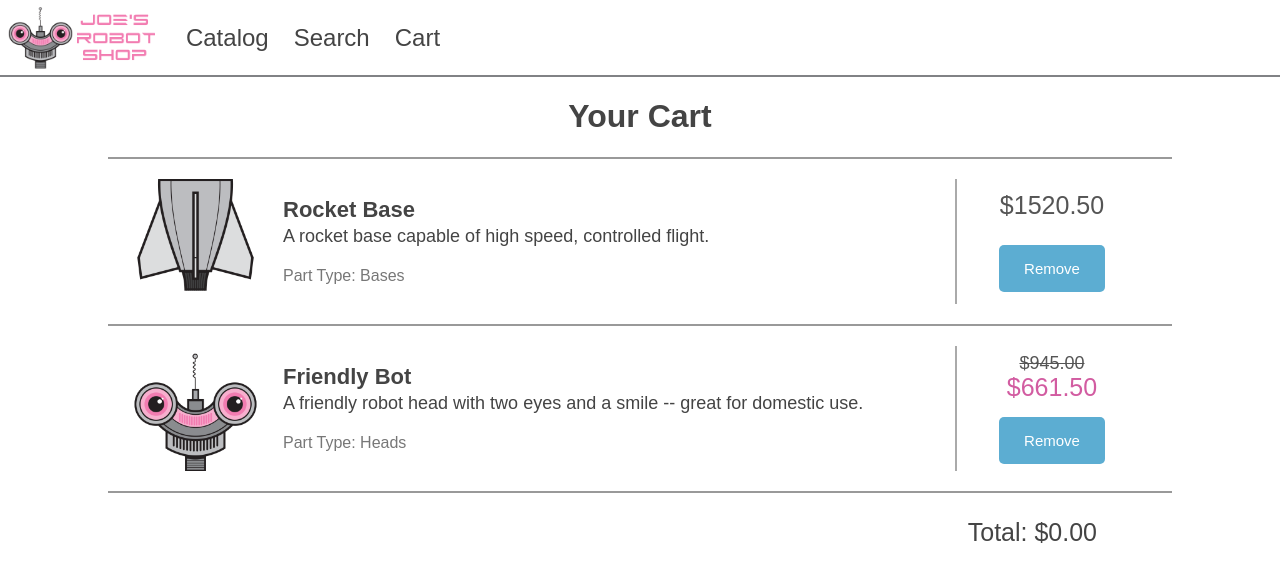
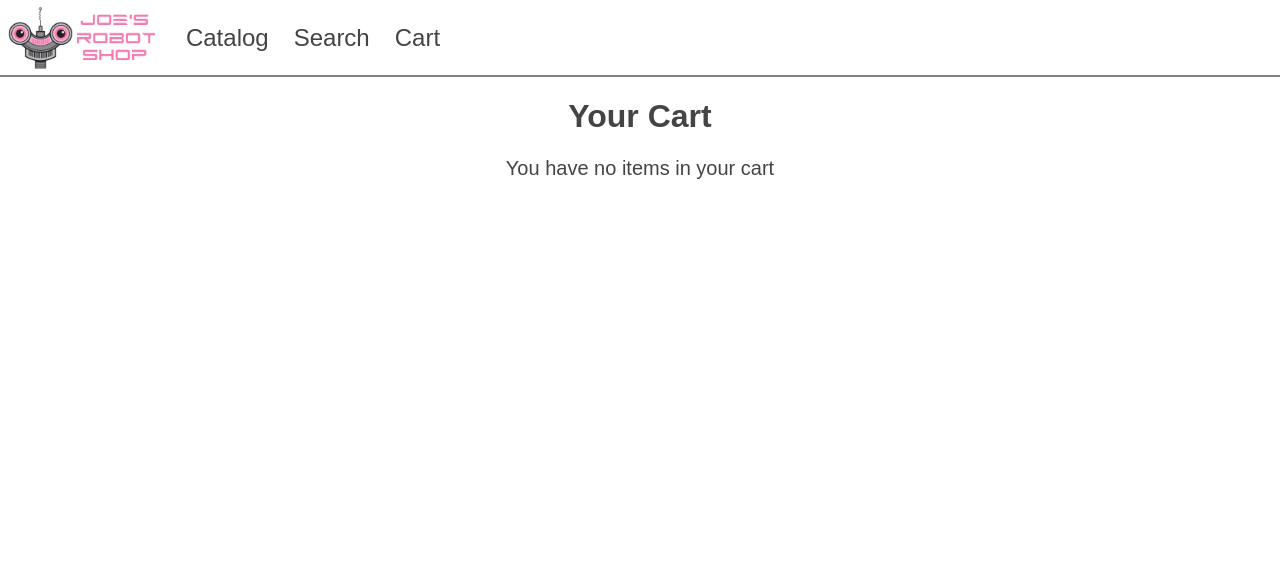
Before and after one commit to Glavyanov/pinia-tests, a Vue app in the folder pinia-robot-shop-main/: page /cart in a window 1280 px wide. Shown: the top 582 px of the page. Built offline with nearby package versions, Linux system fonts and the light colour scheme.

Commit message:
import pinia and create cartStore

```diff
--- a/pinia-robot-shop-main/package.json
+++ b/pinia-robot-shop-main/package.json
@@ -9,7 +9,7 @@
     "lint": "eslint . --ext .vue,.js,.jsx,.cjs,.mjs --fix --ignore-path .gitignore"
   },
   "dependencies": {
-    "pinia": "^2.1.3",
+    "pinia": "^2.1.7",
     "vue": "^3.3.4",
     "vue-router": "^4.2.2"
   },
--- a/pinia-robot-shop-main/src/App.vue
+++ b/pinia-robot-shop-main/src/App.vue
@@ -1,9 +1,9 @@
+<template>
+  <NavBar />
+  <RouterView />
+</template>
+
 <script setup>
 import NavBar from './nav-bar/NavBar.vue'
 
 </script>
-
-<template>
-  <NavBar />
-  <RouterView />
-</template>
--- a/pinia-robot-shop-main/src/cart/ShoppingCart.vue
+++ b/pinia-robot-shop-main/src/cart/ShoppingCart.vue
@@ -1,31 +1,33 @@
 <template>
   <div class="container">
     <h1>Your Cart</h1>
-    <div class="empty-cart" v-if="cart.length === 0">
+    <div class="empty-cart" v-if="cartStore.cart.length === 0">
       You have no items in your cart
     </div>
-    <ul class="cart" v-if="cart.length > 0">
-      <li class="cart-item" v-for="(product, index) in cart" :key="index">
+    <ul class="cart" v-if="cartStore.cart.length > 0">
+      <li class="cart-item" v-for="(product, index) in cartStore.cart" :key="index">
         <ProductInfo :product="product">
           <button @click="removeFromCart(product)">Remove</button>
         </ProductInfo>
       </li>
     </ul>
-    <div v-if="cart.length > 0" class="total">Total: {{ toCurrency(cartTotal) }}</div>
+    <div v-if="cartStore.cart.length > 0" class="total">
+      Total: {{ toCurrency(cartTotal) }}
+    </div>
   </div>
 </template>
 
 <script setup>
-import { ref } from 'vue'
-import { toCurrency } from '@/shared/formatters'
-import ProductInfo from '@/catalog/product-info/ProductInfo.vue'
-import products from '@/catalog/product-data.js'
+import { ref } from "vue";
+import { toCurrency } from "@/shared/formatters";
+import ProductInfo from "@/catalog/product-info/ProductInfo.vue";
+import { useCartStore } from "@/stores/cart.js";
 
-const cart = ref([{ ...products[10] }, { ...products[3] }])
-const cartTotal = ref(0)
+const cartStore = useCartStore();
+const cartTotal = ref(0);
 
 function removeFromCart(product) {
-  cart.value = cart.value.filter((p) => p !== product)
+  cartStore.cart = cartStore.cart.filter((p) => p !== product);
 }
 
 </script>
--- a/pinia-robot-shop-main/src/catalog/ProductCatalog.vue
+++ b/pinia-robot-shop-main/src/catalog/ProductCatalog.vue
@@ -1,7 +1,11 @@
 <template>
   <div>
     <ul class="products">
-      <li class="product-item" v-for="(product, index) in products" :key="index">
+      <li
+        class="product-item"
+        v-for="(product, index) in products"
+        :key="index"
+      >
         <ProductInfo :product="product">
           <button class="cta" @click="addToCart(product)">Buy</button>
         </ProductInfo>
@@ -11,14 +15,15 @@
 </template>
 
 <script setup>
-import { ref } from 'vue'
-import ProductInfo from './product-info/ProductInfo.vue'
-import products from './product-data.js'
+import ProductInfo from "./product-info/ProductInfo.vue";
+import products from "./product-data.js";
+import { useCartStore } from "@/stores/cart.js";
+/* import { storeToRefs } from "pinia"; */
 
-const cart = ref([])
+const cartStore = useCartStore();
 
 function addToCart(product) {
-  cart.value.push({ ...product })
+  cartStore.cart.push({ ...product });
 }
 </script>
 
--- a/pinia-robot-shop-main/src/main.js
+++ b/pinia-robot-shop-main/src/main.js
@@ -1,12 +1,14 @@
-import './assets/main.css'
+import "./assets/main.css";
+import { createPinia } from "pinia";
+import { createApp } from "vue";
 
-import { createApp } from 'vue'
+import App from "./App.vue";
+import router from "./router";
 
-import App from './App.vue'
-import router from './router'
+const app = createApp(App);
+const pinia = createPinia();
 
-const app = createApp(App)
+app.use(router);
+app.use(pinia);
 
-app.use(router)
-
-app.mount('#app')
+app.mount("#app");
--- a/pinia-robot-shop-main/src/search/ProductSearch.vue
+++ b/pinia-robot-shop-main/src/search/ProductSearch.vue
@@ -1,19 +1,40 @@
 <template>
   <div class="container">
     <div>
-      <input placeholder="Enter Search Term" @input="searchTerm = $event.target.value" />
+      <input
+        placeholder="Enter Search Term"
+        @input="searchTerm = $event.target.value"
+      />
     </div>
     <div class="filters">
       <div class="filters-text">Filters:</div>
-      <div><button @click="filter('Heads')" :class="getClass('Heads')">Heads</button></div>
-      <div><button @click="filter('Arms')" :class="getClass('Arms')">Arms</button></div>
-      <div><button @click="filter('Torsos')" :class="getClass('Torsos')">Torsos</button></div>
-      <div><button @click="filter('Bases')" :class="getClass('Bases')">Bases</button></div>
+      <div>
+        <button @click="filter('Heads')" :class="getClass('Heads')">
+          Heads
+        </button>
+      </div>
+      <div>
+        <button @click="filter('Arms')" :class="getClass('Arms')">Arms</button>
+      </div>
+      <div>
+        <button @click="filter('Torsos')" :class="getClass('Torsos')">
+          Torsos
+        </button>
+      </div>
+      <div>
+        <button @click="filter('Bases')" :class="getClass('Bases')">
+          Bases
+        </button>
+      </div>
       <div><button @click="clearFilters()">Clear Filters</button></div>
     </div>
     <div>
       <ul class="products">
-        <li class="product-item" v-for="(product, index) in pagedResults" :key="index">
+        <li
+          class="product-item"
+          v-for="(product, index) in pagedResults"
+          :key="index"
+        >
           <ProductInfo :product="product">
             <button class="cta" @click="addToCart(product)">Buy</button>
           </ProductInfo>
@@ -22,50 +43,41 @@
     </div>
     <div>
       <button @click="prevPage()" class="button-link">Previous Page</button>
-      Showing {{ currentStartIndex }} to {{ currentEndIndex }} of {{ resultCount }} results
+      Showing {{ currentStartIndex }} to {{ currentEndIndex }} of
+      {{ resultCount }} results
       <button @click="nextPage()" class="button-link">Next Page</button>
     </div>
   </div>
 </template>
 
 <script setup>
-import { ref, computed } from 'vue'
-import ProductInfo from '@/catalog/product-info/ProductInfo.vue'
+import { ref, computed } from "vue";
+import ProductInfo from "@/catalog/product-info/ProductInfo.vue";
 
-import useSearch from './useSearch'
-import useFilters from './useFilters'
-import usePagination from './usePagination'
+import useSearch from "./useSearch";
+import useFilters from "./useFilters";
+import usePagination from "./usePagination";
 
-const searchTerm = ref('')
-const { searchResults } = useSearch(searchTerm)
+const searchTerm = ref("");
+const { searchResults } = useSearch(searchTerm);
 
-const {
-  filters,
-  applyFilters,
-  clearFilters,
-  filteredResults,
-} = useFilters(searchResults)
+const { filters, applyFilters, clearFilters, filteredResults } =
+  useFilters(searchResults);
 
-const {
-  nextPage,
-  prevPage,
-  currentStartIndex,
-  currentEndIndex,
-  pagedResults,
-} = usePagination(filteredResults)
+const { nextPage, prevPage, currentStartIndex, currentEndIndex, pagedResults } =
+  usePagination(filteredResults);
 
 function filter(category) {
-  const filtersObj = { category }
-  applyFilters(filtersObj)
+  const filtersObj = { category };
+  applyFilters(filtersObj);
 }
 
 function getClass(category) {
-  return filters.value.some(f => f['category'] === category)
-    ? 'cta'
-    : ''
+  return filters.value.some((f) => f["category"] === category) ? "cta" : "";
 }
 
-const resultCount = computed(() => filteredResults.value.length)
+const resultCount = computed(() => filteredResults.value.length);
+
 </script>
 
 <style scoped>
@@ -122,7 +134,7 @@ button {
   font-size: 18px;
 }
 
-.filters>* {
+.filters > * {
   margin-right: 10px;
 }
 </style>
--- /dev/null
+++ b/pinia-robot-shop-main/src/stores/cart.js
@@ -0,0 +1,10 @@
+import { defineStore } from "pinia";
+import { ref } from "vue";
+
+export const useCartStore = defineStore("cart", () => {
+
+    const cart = ref([]);
+
+
+    return { cart };
+});
```
Also changed, not shown: 1 other file (tests, documents, lock files or other folders).
